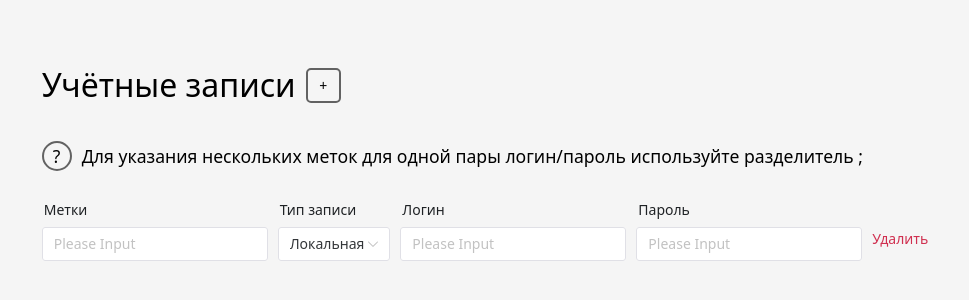
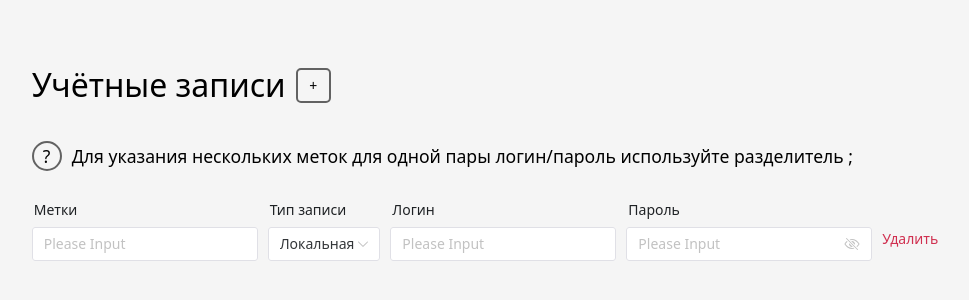
Before and after one commit to Vizereth/test-saasoft, a Vue app: page / in a window 1280 px wide. Shown: the part 240-540 px from the top of the page, without its empty margins (155-1124 px from the left). Built offline with nearby package versions, Linux system fonts and the light colour scheme.

Commit message:
added show password btn

```diff
--- a/src/components/AccountForm.vue
+++ b/src/components/AccountForm.vue
@@ -55,6 +55,7 @@ const selectTypeOptions = [
       <n-input
         v-model:value="form.password"
         type="password"
+        show-password-on="click"
         maxlength="100"
       ></n-input>
     </n-form-item>
```
